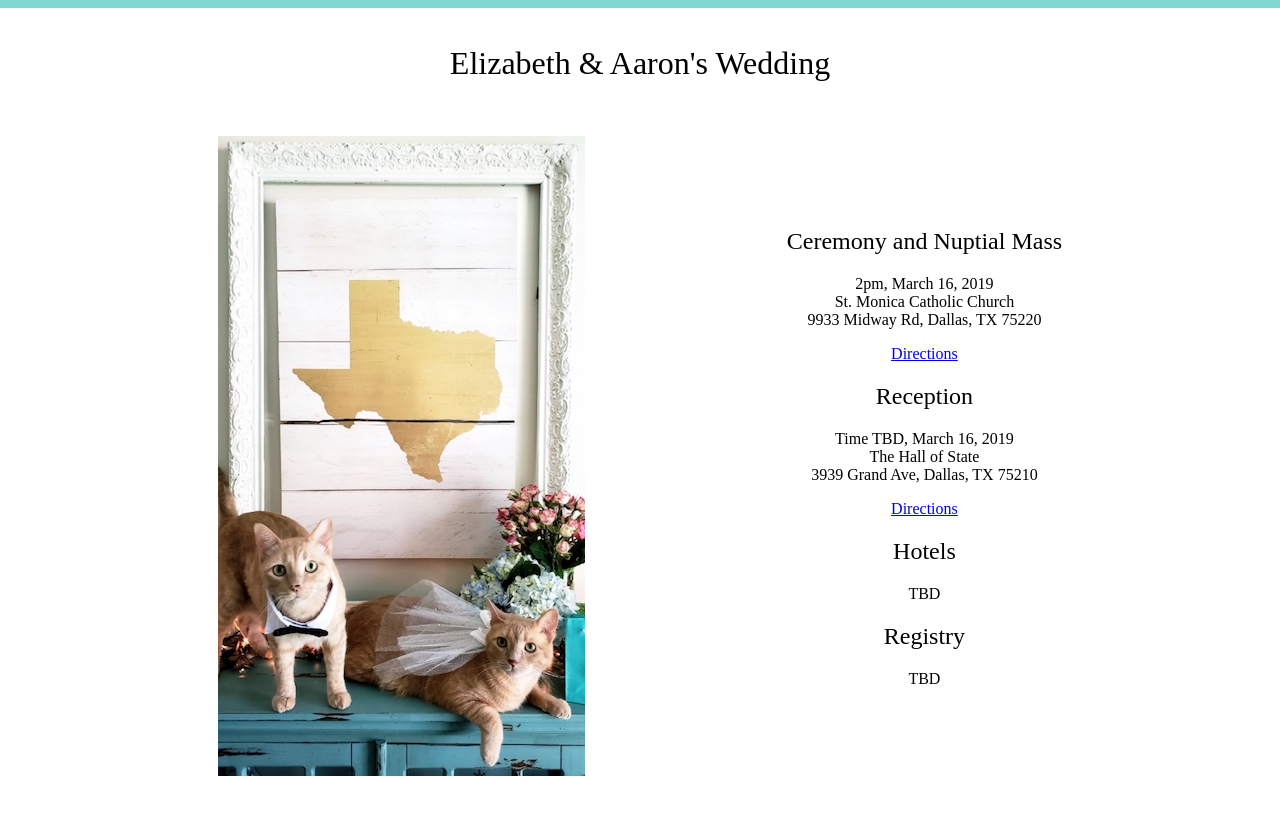
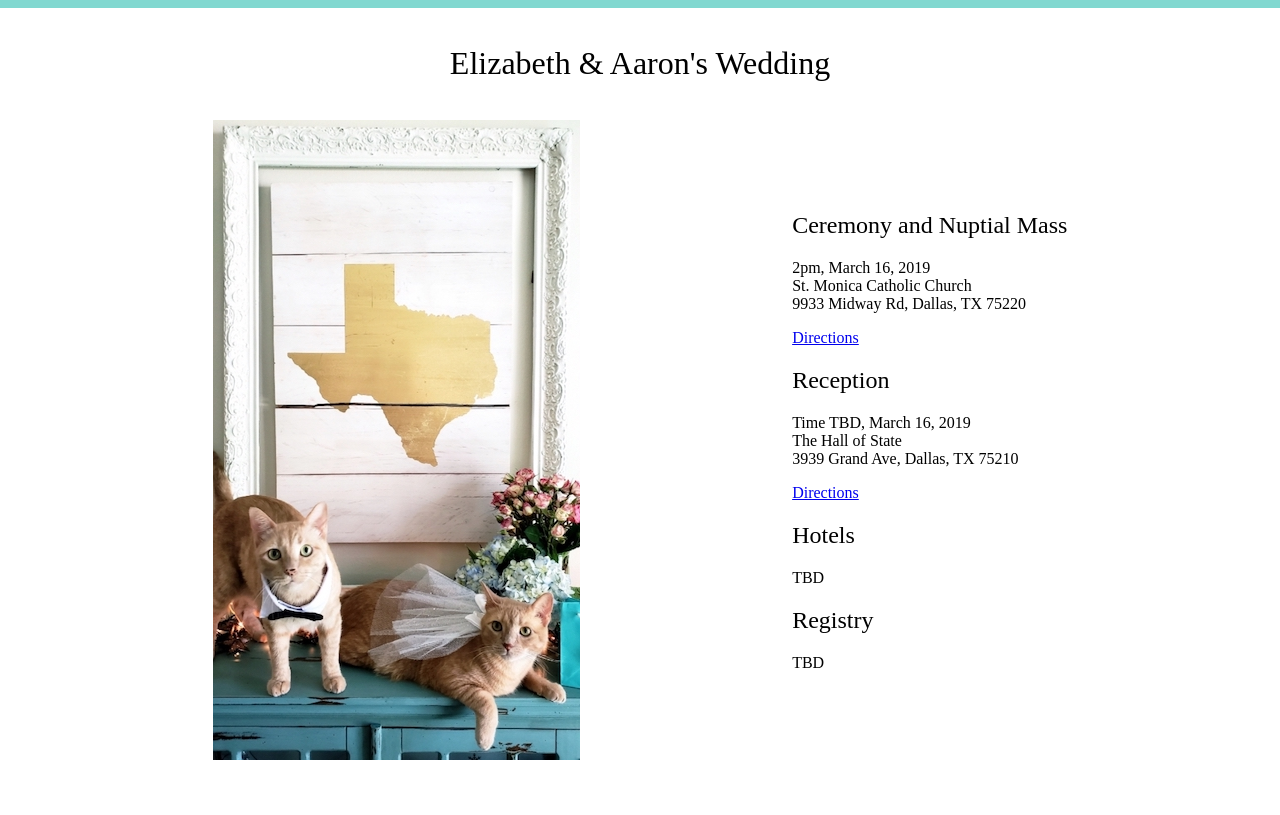
Before and after one commit to breckenedge/meowiedintexas.com, a Jekyll site: the page built from index.html, in a window 1280 px wide. Shown: the top 815 px of the page. Built offline with Jekyll 4.4.1, drawn with Linux system fonts in a browser that asks for light colours.

Commit message:
Uncenter text; remove padding

```diff
--- a/assets/main.css
+++ b/assets/main.css
@@ -17,11 +17,6 @@ header {
   text-align: center;
 }
 
-main {
-  padding: 1em;
-  text-align: center;
-}
-
 .flex-row-container {
   display: flex;
   flex-direction: row;
```
